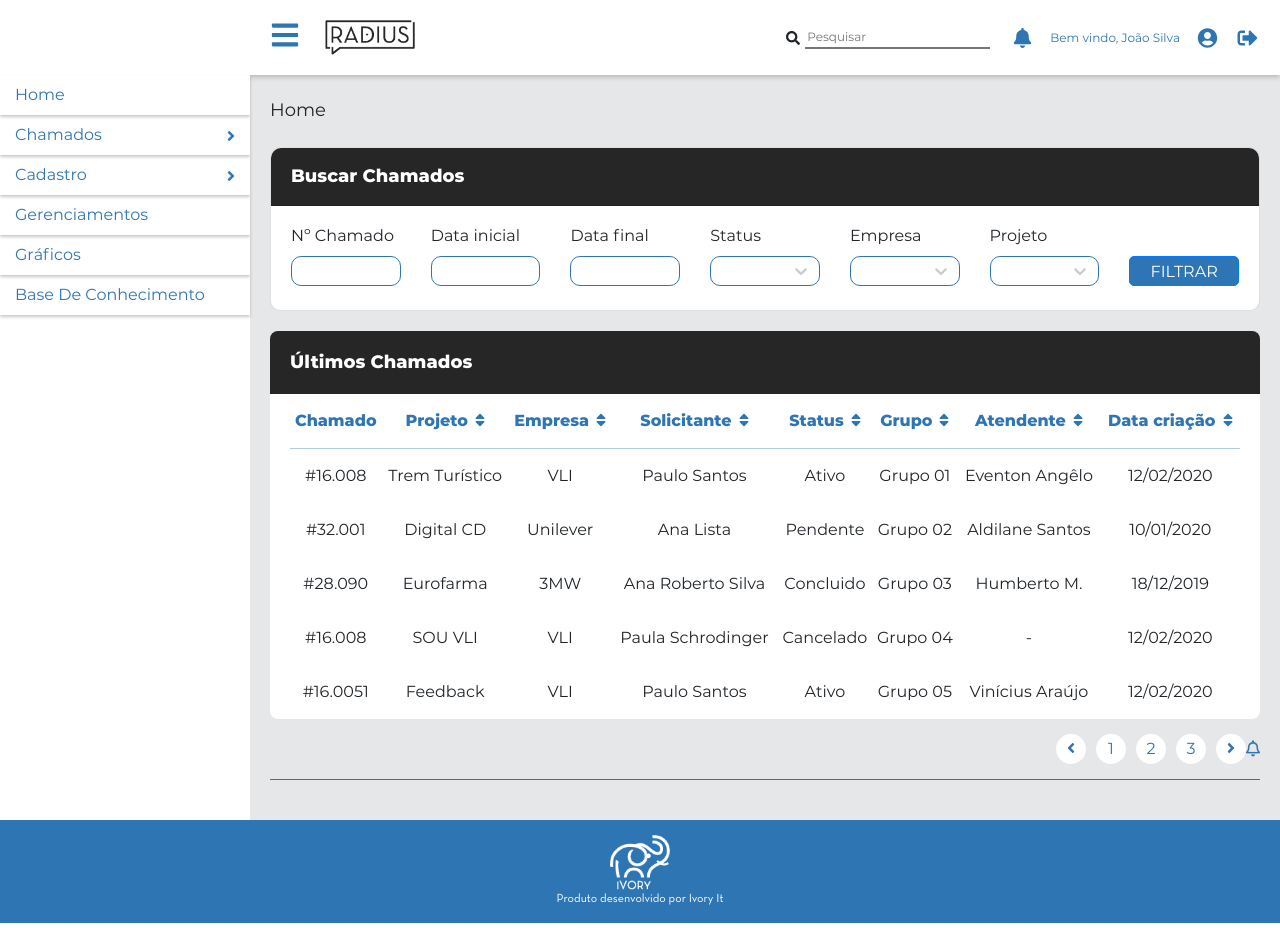
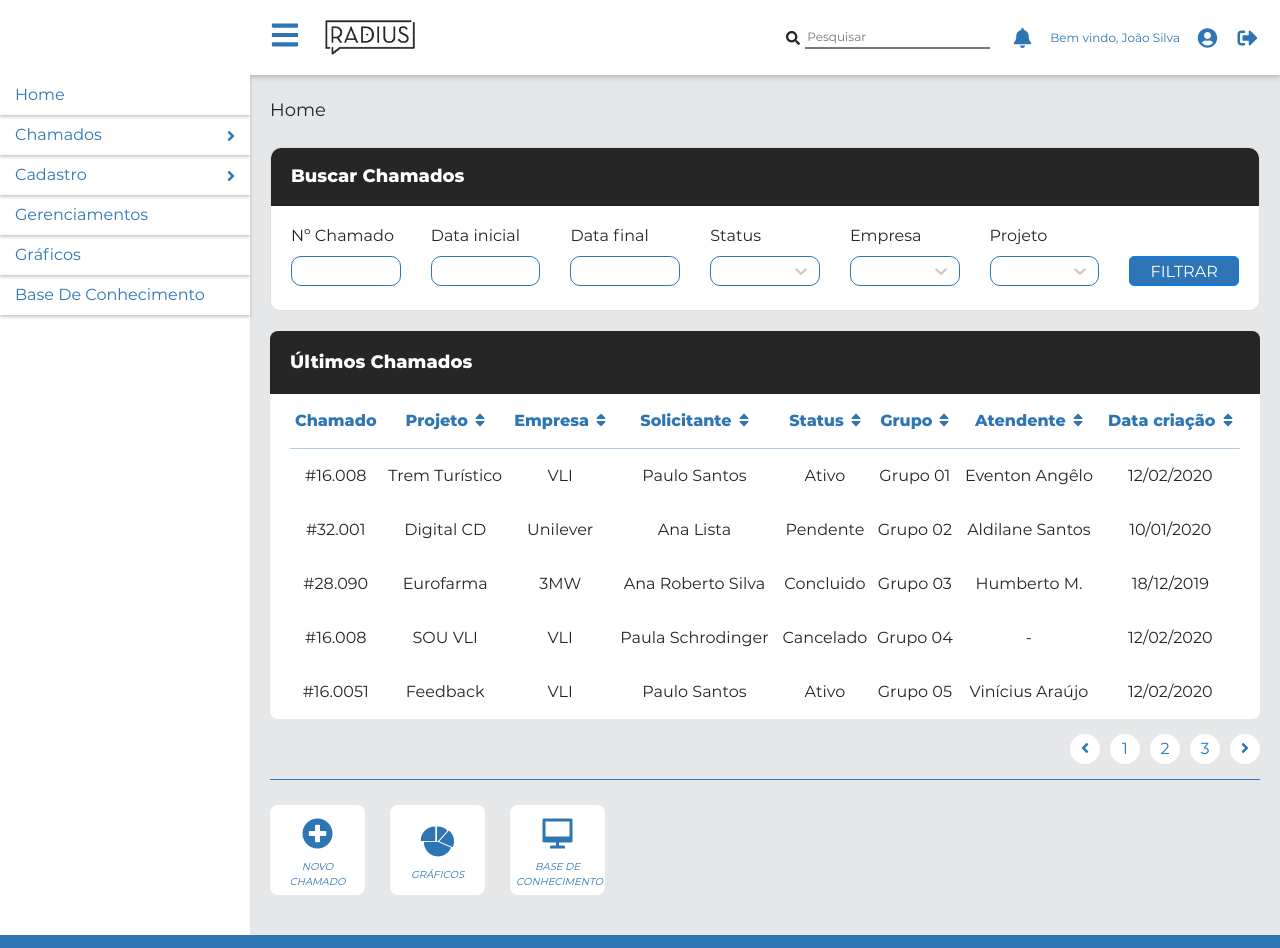
Before and after one commit to jorgelucasdev/Radius-IvoryFrontEnd, a React (Create React App) app in the folder radius/: page / in a window 1280 px wide. Shown: the top 948 px of the page. Before the commit the page ends 923 px from the top, so only its background shows below. Built offline with nearby package versions, Linux system fonts and the light colour scheme.

Commit message:
btn novo chamado, graficos e base de conhecimento aplicados

```diff
--- /dev/null
+++ b/radius/src/pages/home/FooterBtn.js
@@ -0,0 +1,11 @@
+import React from 'react'
+import styles from "./FooterBtn.module.scss"
+export default function FooterBtn() {
+    return (
+        <div className= {styles.footerBtn}>
+            <button className={styles.btn}><i className={'icon-novochamado'}><p>NOVO<br/>CHAMADO</p></i></button>
+            <button className={styles.btn}><i className={'icon-graficos'}><p>GRÁFICOS</p></i></button>
+            <button className={styles.btn}><i className={'icon-baseconhecimento'}><p>BASE DE CONHECIMENTO</p></i></button>
+        </div>
+    )
+}
--- /dev/null
+++ b/radius/src/pages/home/FooterBtn.module.scss
@@ -0,0 +1,28 @@
+.footerBtn{
+    display: flex;
+    .teste{
+        background-color: blue;
+    }
+    .btn{
+        font-size: 30px;
+        margin: 25px 25px 0 0;
+        height: 90px;
+        width:  95px;
+        border-radius: 8px;
+        border-style: unset;
+        background: white;
+        outline: none;
+
+        p{
+            font-size: 10px;
+            margin: 3px 0 0 0;
+            color: #2E75B4;
+        }
+    }
+    // .btn:active{
+    //     background:  #2E75B4;
+    //     p{
+    //         color:  white
+    //     }
+    // }
+}
--- a/radius/src/pages/home/PagesBtn.js
+++ b/radius/src/pages/home/PagesBtn.js
@@ -11,8 +11,6 @@ export default function PagesBtn() {
             <button>2</button>
             <button>3</button>
             <button><FontAwesomeIcon icon={faAngleRight} className={styles.icon} /></button>
-
-            <i className={'icon-sino'}></i>
         </div>
     )
 }
--- a/radius/src/pages/home/index.js
+++ b/radius/src/pages/home/index.js
@@ -4,6 +4,7 @@ import { useTable, useSortBy } from "react-table";
 import UltimosChamados from "./UltimosChamados";
 import BuscarChamados from "./BuscarChamados";
 import PagesBtn from "./PagesBtn"
+import FooterBtn from "./FooterBtn"
 import styles from "./index.module.scss";
 const Home = () => {
   return (
@@ -12,6 +13,7 @@ const Home = () => {
       <BuscarChamados />
       <UltimosChamados />
       <PagesBtn/>
+      <FooterBtn/>
     </div>
   );
 };
```
Also changed, not shown: radius/src/pages/home/UltimosChamados.module.scss (+0 -26 lines).
